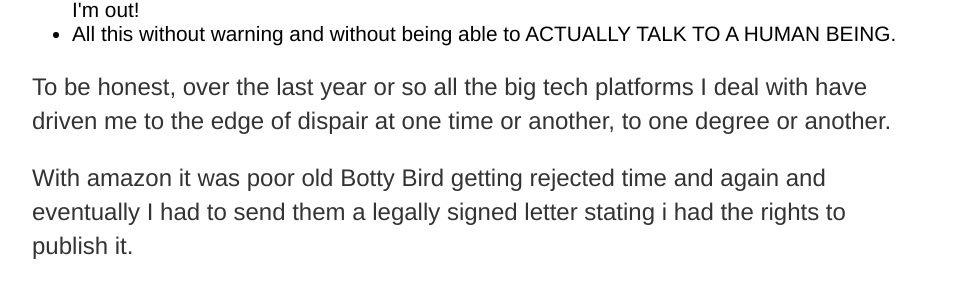
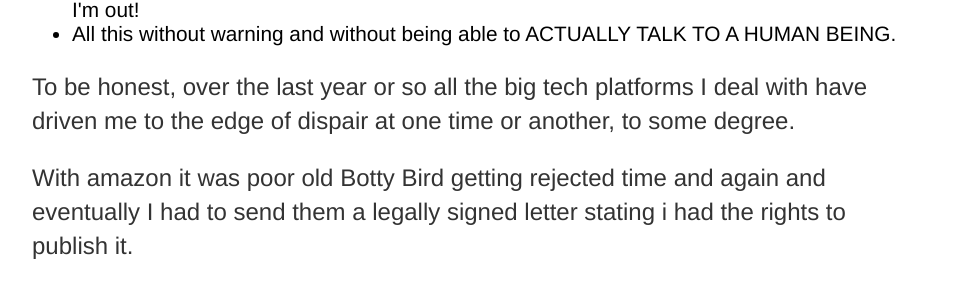
Before and after one commit to vrgamestudio/vrgamestudio.github.io, a Jekyll site: the page built from _posts/2020-11-17-VR-Game-Studio-Website-Created.md, in a window 1280 px wide. Shown: the part 781-1072 px from the top of the page, without its empty margins (160-1119 px from the left). Built offline with Jekyll 4.4.1, drawn with Linux system fonts in a browser that asks for light colours.

Commit message:
Update 2020-11-17-VR-Game-Studio-Website-Created.md

```diff
--- a/_posts/2020-11-17-VR-Game-Studio-Website-Created.md
+++ b/_posts/2020-11-17-VR-Game-Studio-Website-Created.md
@@ -36,7 +36,7 @@ date: 2020-11-17
 	</li>
 </ul>
 <p>
-  To be honest, over the last year or so all the big tech platforms I deal with have driven me to the edge of dispair at one time or another, to one degree or another.
+  To be honest, over the last year or so all the big tech platforms I deal with have driven me to the edge of dispair at one time or another, to some degree.
 </p>
 <p>
 	With amazon it was poor old Botty Bird getting rejected time and again and eventually I had to send them a legally signed letter stating i had the rights to publish it.
```
